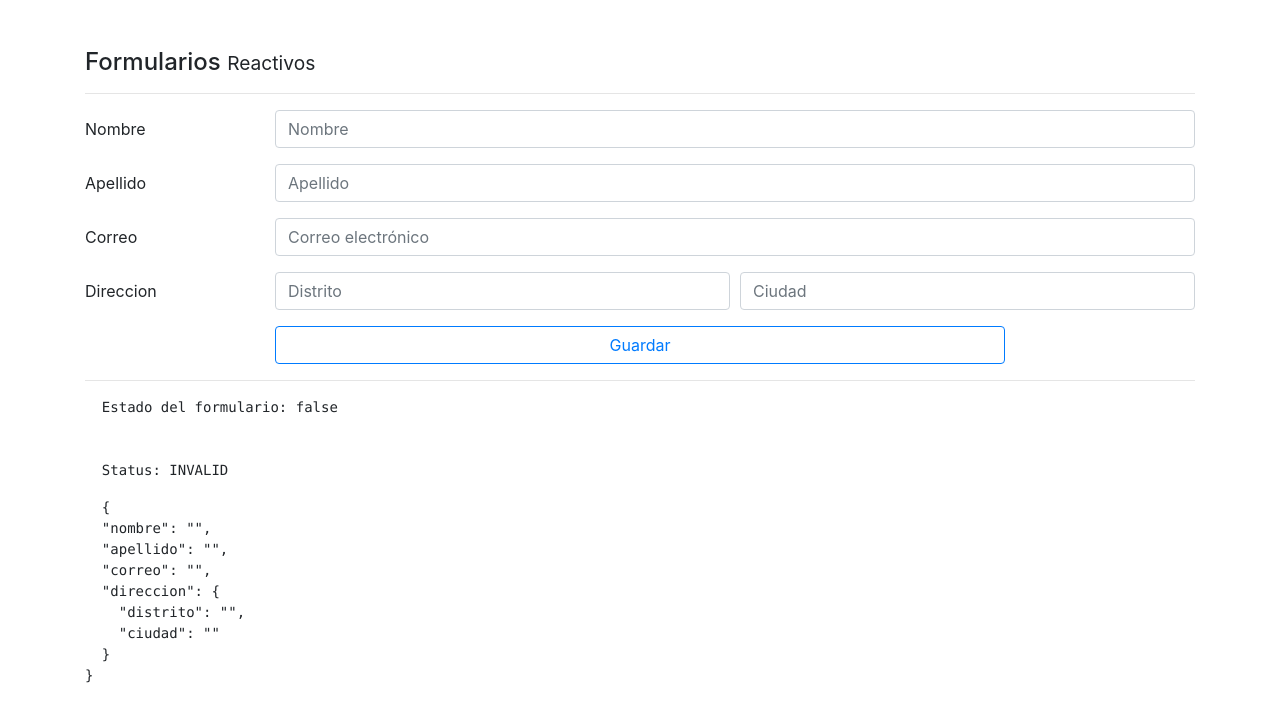
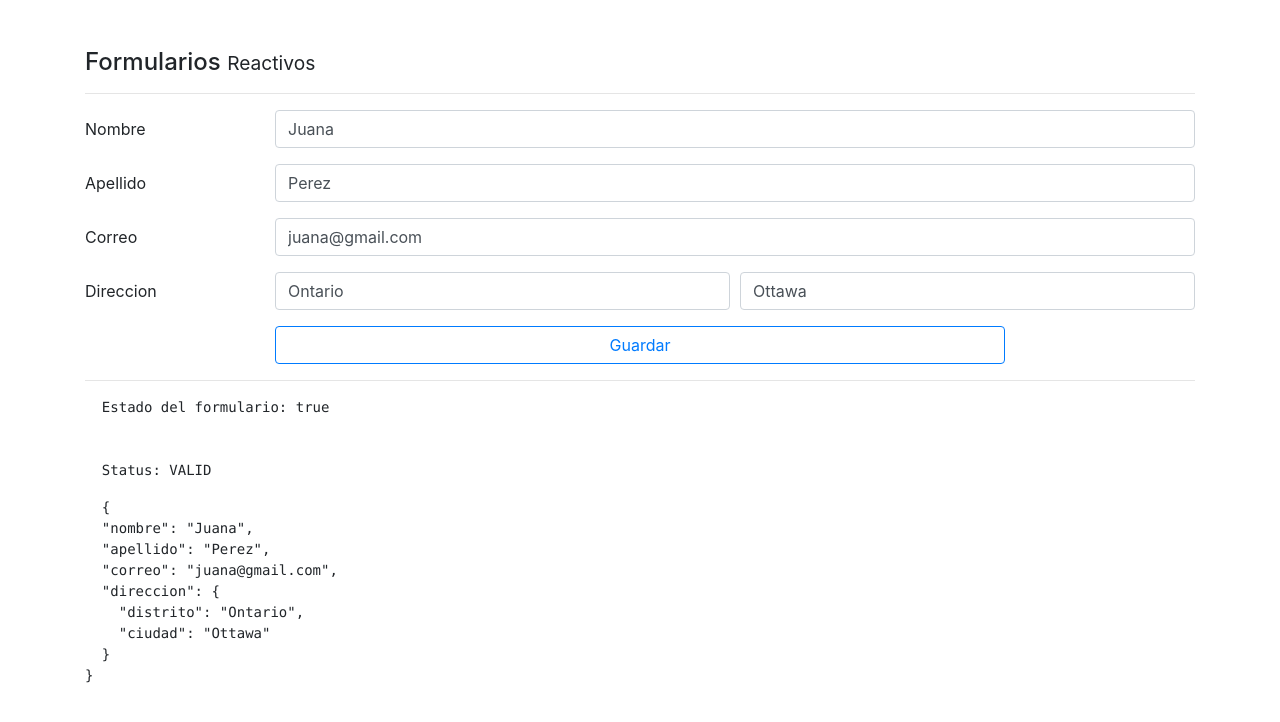
Before and after one commit to augustoqa/08-formularios-angular, an Angular app: page /reactivo in a window 1280 px wide. Shown: the top 722 px of the page. Built offline with nearby package versions, Linux system fonts and the light colour scheme.

Commit message:
Reactivo Reset y carga de data inicial

```diff
--- a/src/app/pages/reactive/reactive.component.ts
+++ b/src/app/pages/reactive/reactive.component.ts
@@ -12,6 +12,7 @@ export class ReactiveComponent implements OnInit {
 
   constructor( private fb: FormBuilder ) {
     this.crearFormulario()
+    this.cargarDataAlFormulario();
   }
 
   ngOnInit(): void {
@@ -48,6 +49,19 @@ export class ReactiveComponent implements OnInit {
     })
   }
 
+  cargarDataAlFormulario() {
+    // this.forma.reset({
+    this.forma.setValue({
+      nombre: 'Juana',
+      apellido: 'Perez',
+      correo: 'juana@gmail.com',
+      direccion: {
+        distrito: 'Ontario',
+        ciudad: 'Ottawa'
+      }
+    })
+  }
+
   guardar() {
     console.log(this.forma);
 
@@ -61,6 +75,11 @@ export class ReactiveComponent implements OnInit {
       })
     }
 
+    // Posteo de información
+    this.forma.reset({
+      nombre: 'Sin nombre'
+    });
+
   }
 
 }
```
